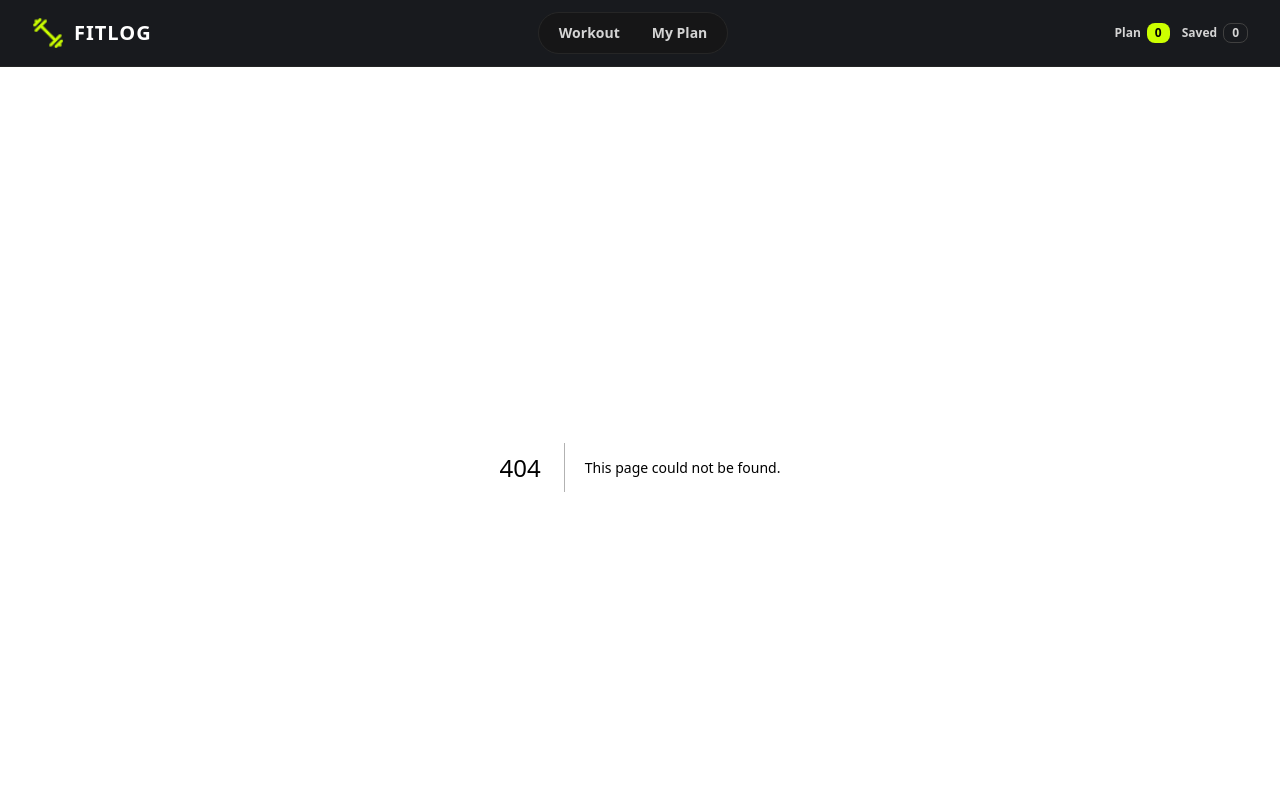
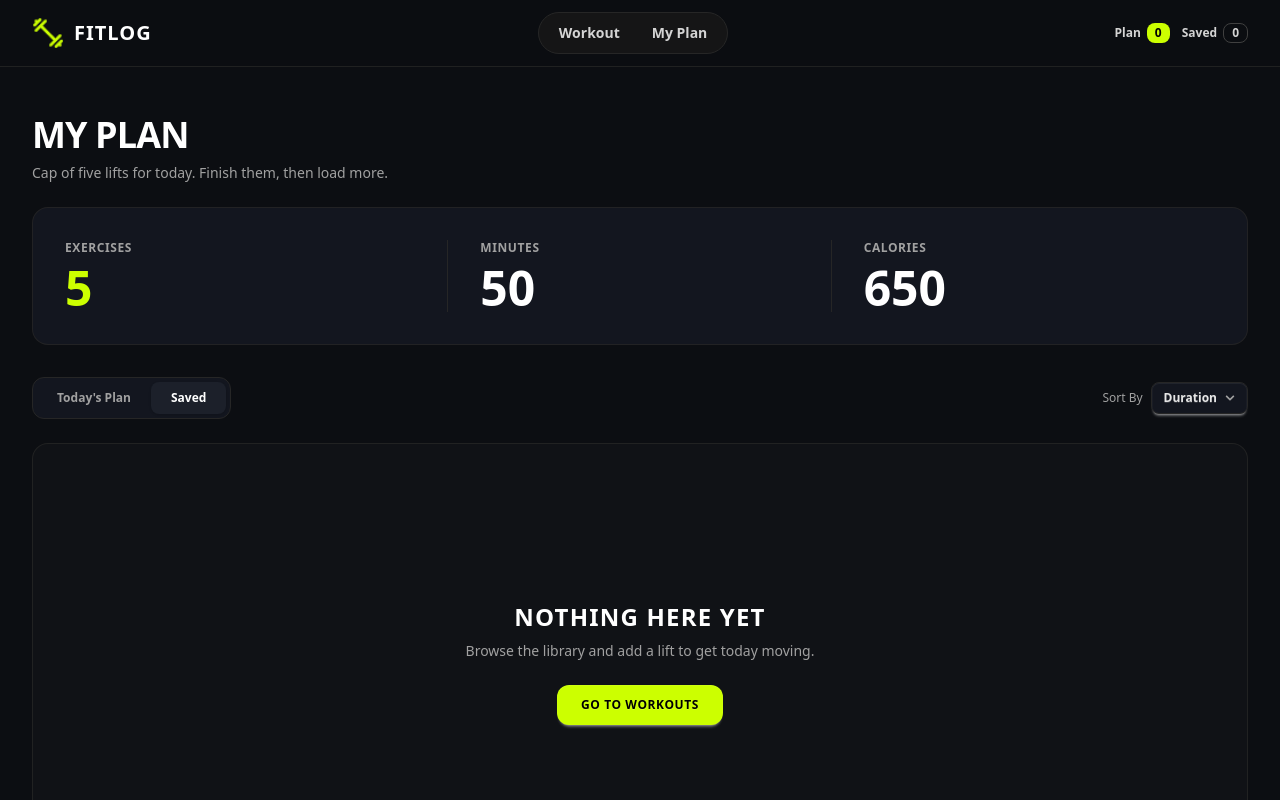
Before and after one commit to ibrahimkhalildev/fit-log-a06, a Next.js app: page /my-plan in a window 1280 px wide. Before the commit this address had no page. Shown: the top 800 px of the page. Built offline with nearby package versions, Linux system fonts and the light colour scheme.

Commit message:
My Plan Page (/my-plan) — the log satic page added

```diff
--- a/src/app/components/Navbar.tsx
+++ b/src/app/components/Navbar.tsx
@@ -31,7 +31,7 @@ export default function Navbar () {
             Workout
           </Link>
           <Link
-            href='/'
+            href='/my-plan'
             className='rounded-full px-4 py-1.5 text-xs sm:text-sm font-semibold text-neutral-300 transition hover:text-[#ccff00]'
           >
             My Plan
--- /dev/null
+++ b/src/app/my-plan/page.tsx
@@ -0,0 +1,97 @@
+import React from 'react'
+import Link from 'next/link'
+import { FaChevronDown } from 'react-icons/fa'
+
+export default function MyPlanPage () {
+  return (
+    <div className='min-h-screen bg-[#0c0e12] py-8 sm:py-12 text-white'>
+      <main className='mx-auto max-w-7xl px-4 sm:px-6 lg:px-8'>
+        <div className='mb-6'>
+          <h1 className='text-3xl font-black uppercase tracking-tight sm:text-4xl text-white'>
+            MY PLAN
+          </h1>
+          <p className='mt-2 text-xs sm:text-sm text-neutral-400'>
+            Cap of five lifts for today. Finish them, then load more.
+          </p>
+        </div>
+
+        <div className='mb-8 overflow-hidden rounded-2xl border border-neutral-800/80 bg-[#13161f] p-6 sm:p-8'>
+          <div className='grid grid-cols-1 gap-6 divide-y divide-neutral-800 md:grid-cols-3 md:gap-0 md:divide-y-0 md:divide-x'>
+            <div className='flex flex-col md:px-6 first:pl-0'>
+              <span className='text-xs font-semibold uppercase tracking-wider text-neutral-400'>
+                Exercises
+              </span>
+              <span className='mt-2 text-4xl sm:text-5xl font-black text-[#ccff00]'>
+                5
+              </span>
+            </div>
+
+            <div className='pt-4 flex flex-col md:pt-0 md:px-8'>
+              <span className='text-xs font-semibold uppercase tracking-wider text-neutral-400'>
+                Minutes
+              </span>
+              <span className='mt-2 text-4xl sm:text-5xl font-black text-white'>
+                50
+              </span>
+            </div>
+
+            <div className='pt-4 flex flex-col md:pt-0 md:px-8'>
+              <span className='text-xs font-semibold uppercase tracking-wider text-neutral-400'>
+                Calories
+              </span>
+              <span className='mt-2 text-4xl sm:text-5xl font-black text-white'>
+                650
+              </span>
+            </div>
+          </div>
+        </div>
+
+        <div className='mb-6 flex flex-wrap items-center justify-between gap-4'>
+          <div className='inline-flex rounded-xl border border-neutral-800 bg-[#13161f] p-1'>
+            <button
+              type='button'
+              className='rounded-lg px-5 py-2 text-xs font-bold text-neutral-400 hover:text-white transition'
+            >
+              Today&apos;s Plan
+            </button>
+            <button
+              type='button'
+              className='rounded-lg bg-[#1c202a] px-5 py-2 text-xs font-bold text-white shadow-sm transition'
+            >
+              Saved
+            </button>
+          </div>
+
+          <div className='flex items-center gap-2'>
+            <span className='text-xs text-neutral-400'>Sort By</span>
+            <div className='dropdown dropdown-end'>
+              <div
+                tabIndex={0}
+                role='button'
+                className='btn btn-sm border-neutral-800 bg-[#13161f] text-xs font-semibold text-neutral-200 hover:border-neutral-700 hover:bg-neutral-800 gap-2 rounded-lg capitalize'
+              >
+                Duration
+                <FaChevronDown className='text-[10px] text-neutral-400' />
+              </div>
+            </div>
+          </div>
+        </div>
+
+        <div className='flex min-h-[380px] w-full flex-col items-center justify-center rounded-2xl border border-neutral-800/80 bg-[#101216] p-8 text-center sm:min-h-[440px]'>
+          <h3 className='text-xl sm:text-2xl font-black uppercase tracking-wider text-white'>
+            NOTHING HERE YET
+          </h3>
+          <p className='mt-2 text-xs sm:text-sm text-neutral-400'>
+            Browse the library and add a lift to get today moving.
+          </p>
+          <Link
+            href='/'
+            className='mt-6 btn border-none bg-[#ccff00] px-6 text-xs font-bold uppercase tracking-wider text-black hover:bg-[#b5e600] rounded-xl transition'
+          >
+            Go to workouts
+          </Link>
+        </div>
+      </main>
+    </div>
+  )
+}
```
